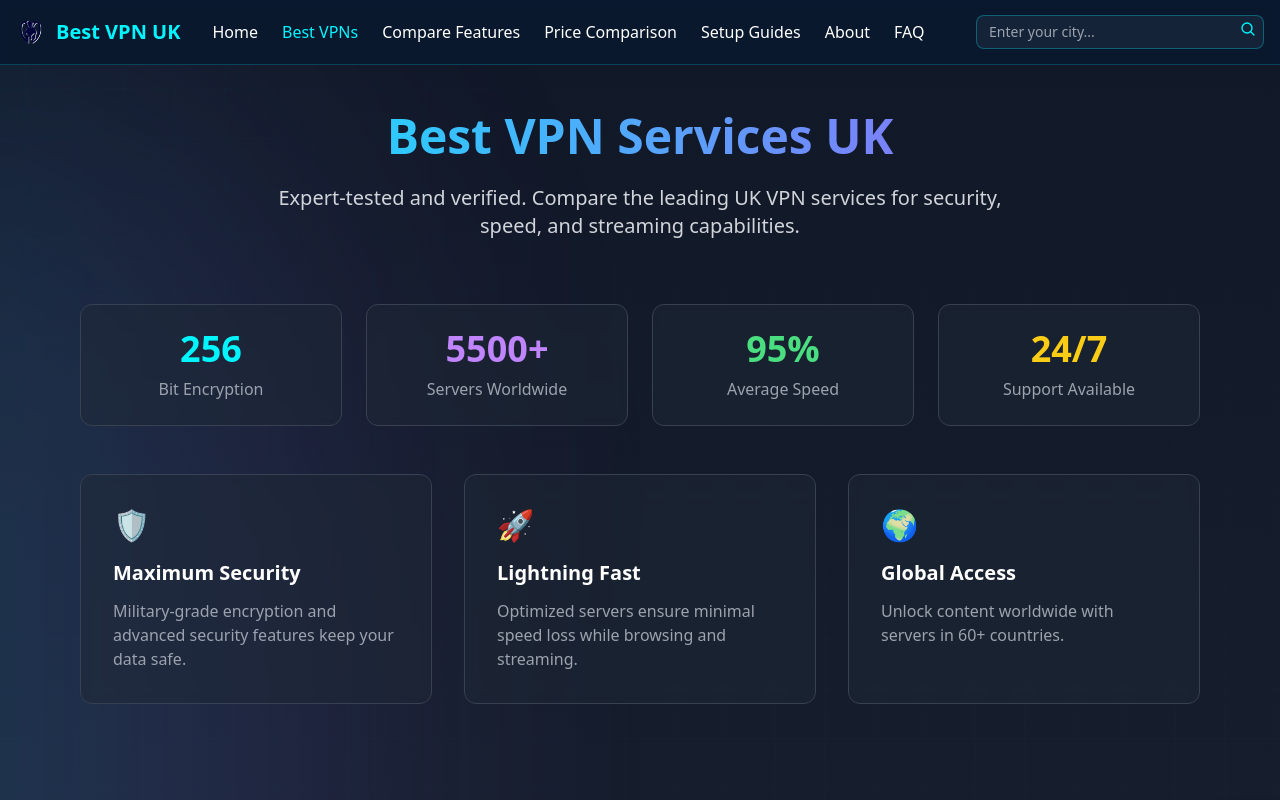
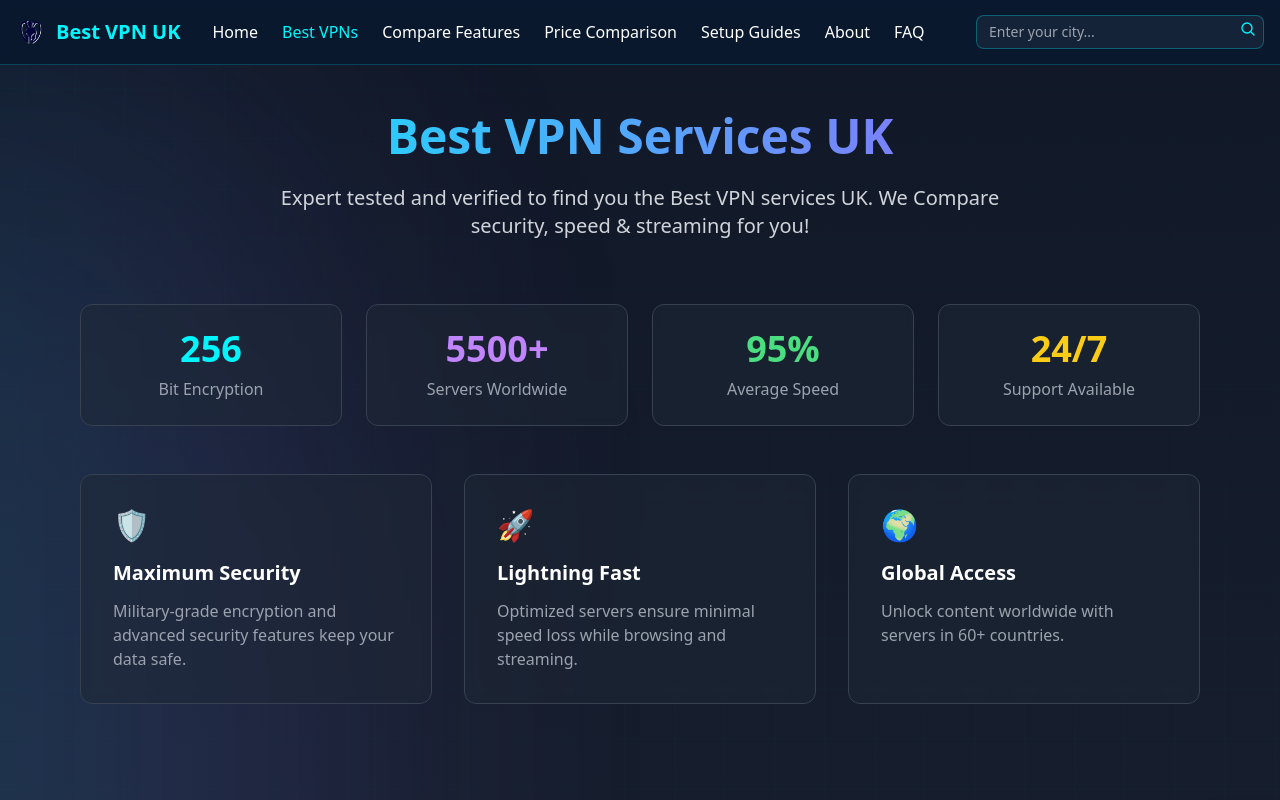
Before and after one commit to GergulasBalint/bestvpn, a React (Vite) app: page /best-vpns in a window 1280 px wide. Shown: the top 800 px of the page. Built offline with nearby package versions, Linux system fonts and the light colour scheme.

Commit message:
best vpn remake again

```diff
--- a/src/pages/BestVPNs.tsx
+++ b/src/pages/BestVPNs.tsx
@@ -25,7 +25,7 @@ const BestVPNs: FC = () => {
                   Best VPN Services UK
                 </h1>
                 <p className="text-xl text-gray-300 max-w-3xl mx-auto">
-                  Expert-tested and verified. Compare the leading UK VPN services for security, speed, and streaming capabilities.
+                  Expert tested and verified to find you the Best VPN services UK. We Compare security, speed & streaming for you!
                 </p>
               </div>
 
```
